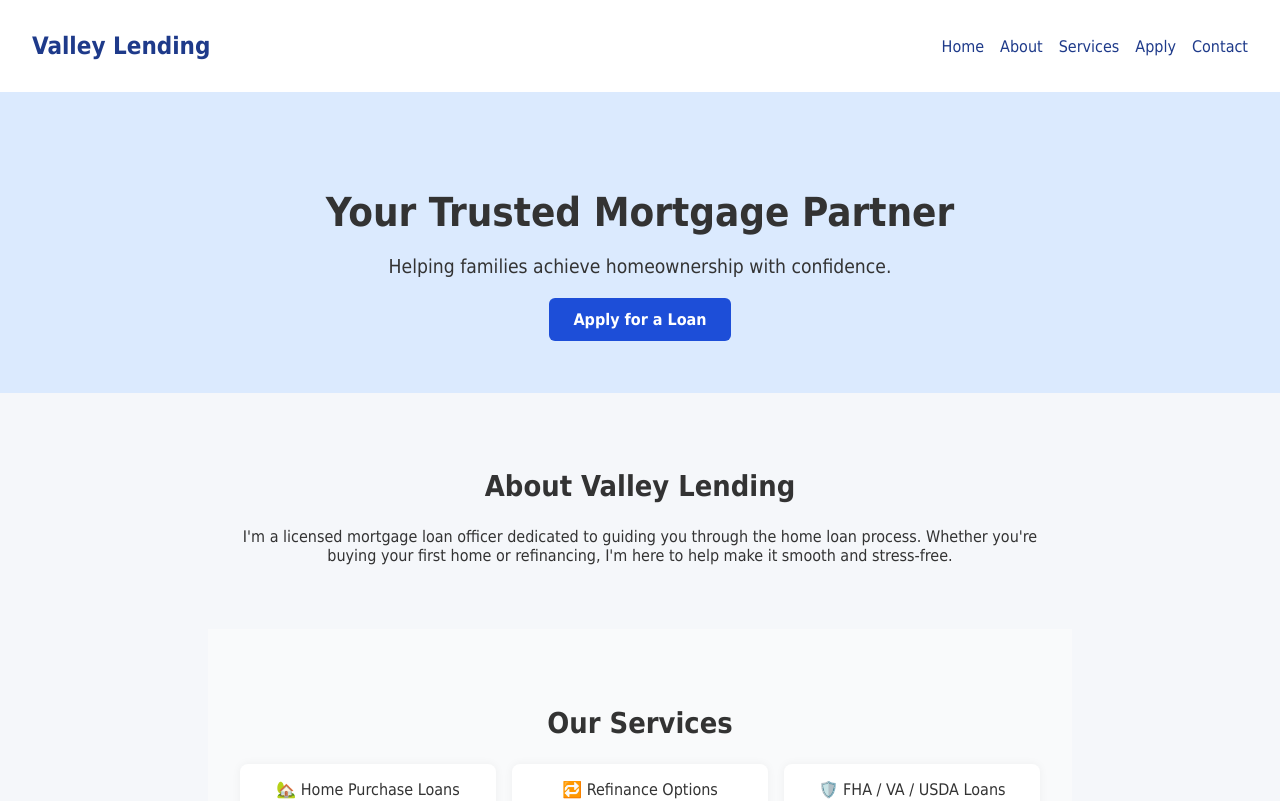
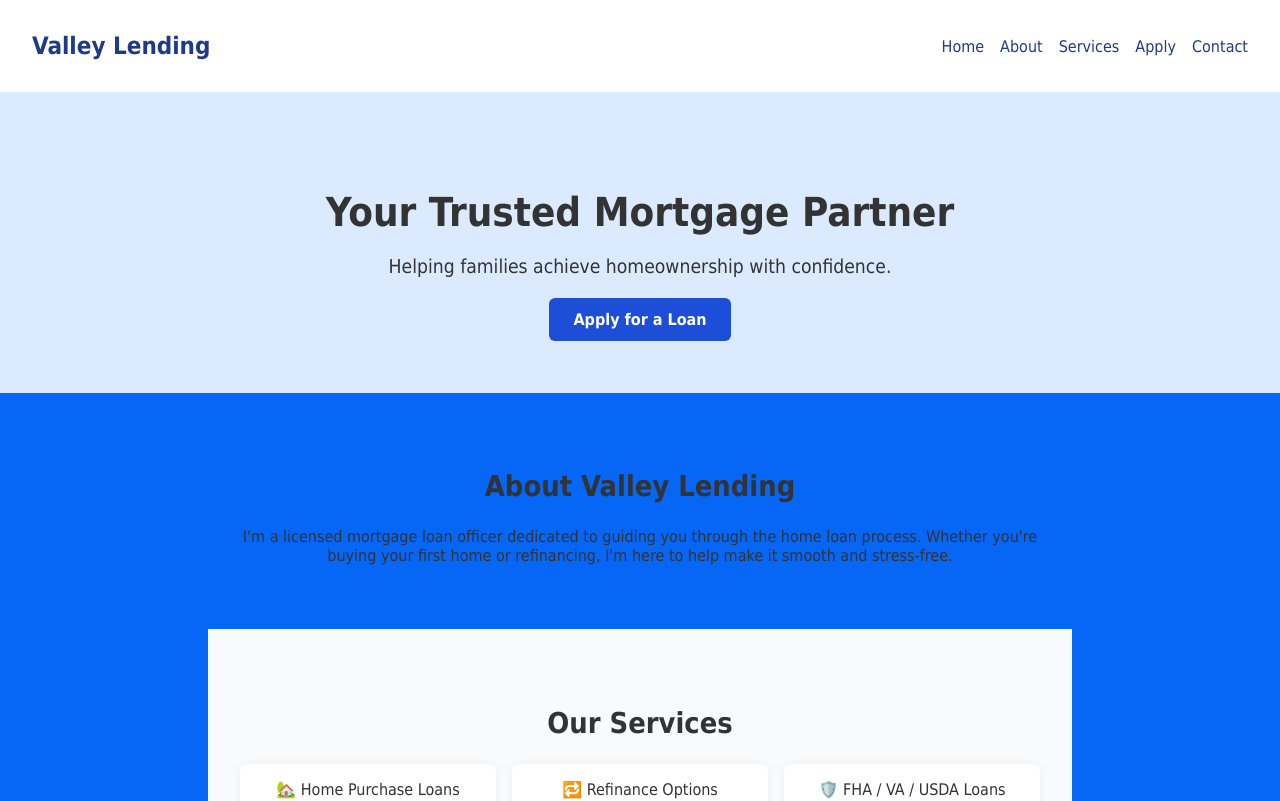
Before and after one commit to Joaquin95/Valley-Lending-Portfolio, a React (Create React App) app: page / in a window 1280 px wide. Shown: the top 801 px of the page. Built offline with nearby package versions, Linux system fonts and the light colour scheme.

Commit message:
updated styling

```diff
--- a/src/App.css
+++ b/src/App.css
@@ -1,7 +1,7 @@
 body {
   margin: 0;
   font-family: Tahoma, Geneva, Verdana, sans-serif;
-  background-color: #f5f7fa;
+  background-color: #0666f5;
   color: #333;
 }
 
```
